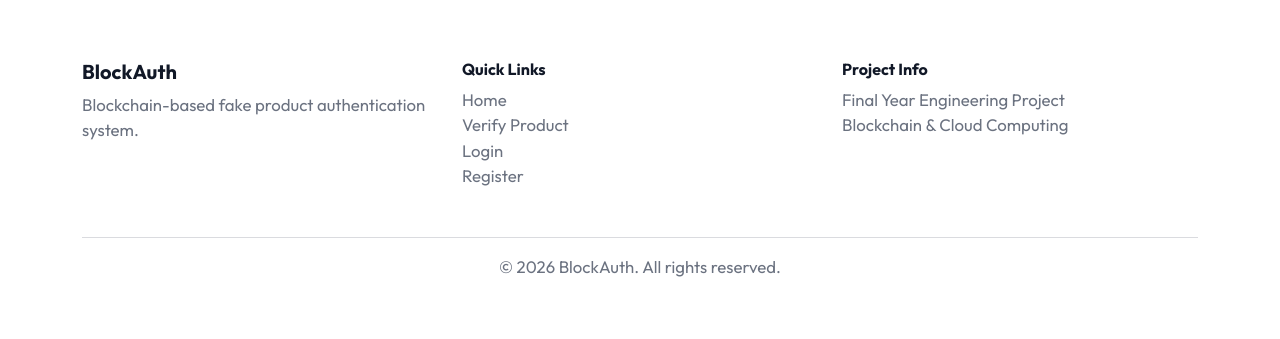
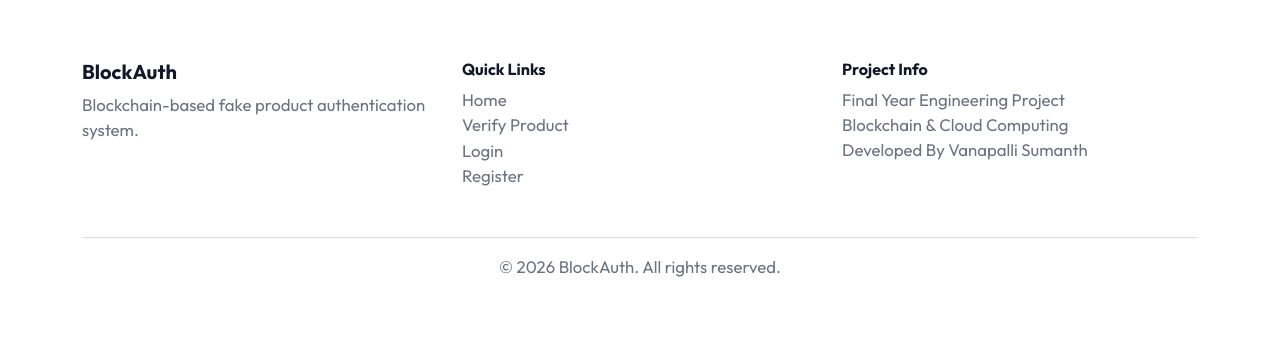
Before and after one commit to vanapalli-sumanth/Blockchain-Product-Auth, a Flask app: page / in a window 1280 px wide. Shown: the part 1968-2307 px from the top of the page. Run offline with Flask 3, Linux system fonts and the light colour scheme; parts of the project's set-up code (start-up, migrations or seed data) failed here and were passed over.

Commit message:
Add developer information to project info section

```diff
--- a/templates/base.html
+++ b/templates/base.html
@@ -390,7 +390,8 @@ Login
 
 <p>
 Final Year Engineering Project<br>
-Blockchain & Cloud Computing
+Blockchain & Cloud Computing<br>
+Developed By Vanapalli Sumanth
 </p>
 
 </div>
```
